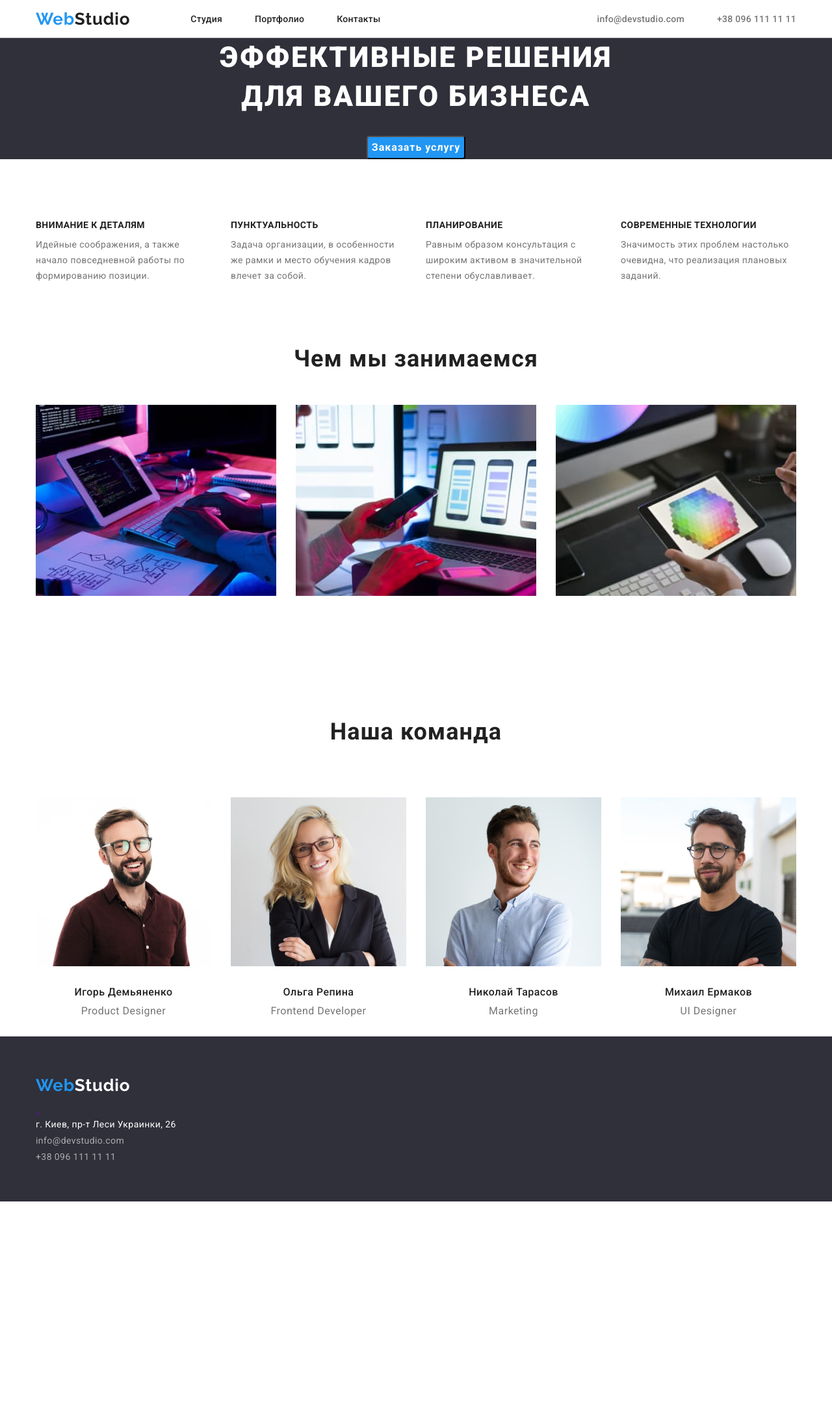
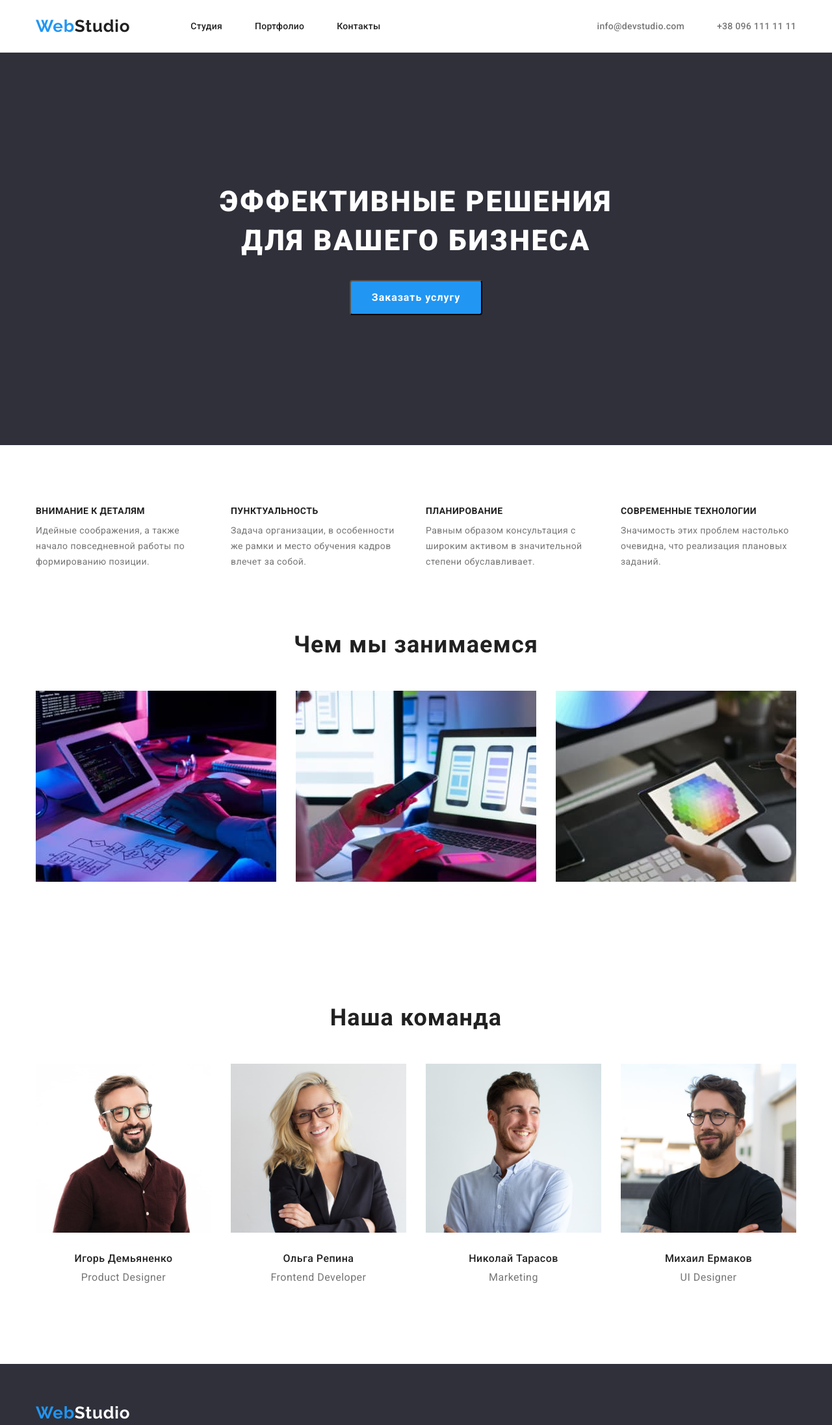
Before and after one commit to Aleksei211/goit-markup-hw-03, a plain HTML site: page index.html in a window 1280 px wide. Shown: the top 2193 px of the page at 65% size. Before the commit the page ends 1849 px from the top, so only its background shows below. Drawn offline with nearby package versions, Linux system fonts and the light colour scheme.

Commit message:
adds paddings

```diff
--- a/css/styles.css
+++ b/css/styles.css
@@ -21,6 +21,7 @@ body {
   width: 1200px;
   padding-left: 15px;
   padding-right: 15px;
+
 
 }
 .logo {
@@ -109,8 +110,8 @@ img {
 }
 .filter .item {
     margin: 0;
-    margin-bottom: 54px;
-    margin-right: 30px;
+    margin-bottom: 50px;
+    margin-right: 8px;
 }
 .filter .item:last-child {
   margin-right: 0;
@@ -122,7 +123,7 @@ img {
   color: var(--primary-bg-color);
 }
 .line {
-    border-bottom: 1px solid #757575;
+    border-bottom: 1px solid #ECECEC;
 }
 .main-nav {
   display: flex;
@@ -139,8 +140,8 @@ img {
 .site-nav .link {
   display: block;
   color: #212121;
-  padding-top: 21px;
-  padding-bottom: 21px;
+  padding-top: 32px;
+  padding-bottom: 32px;
 }
 .site-nav .link:hover,
 .site-nav .link:focus {
@@ -168,11 +169,9 @@ margin-left: auto;
   color: #2196f3;
 }
 .mail {
-  padding-bottom: 9px;
+  margin-bottom: 9px;
 }
-.tel {
-  padding-bottom: 60px;
-}
+
 .contacts {
   color: rgba(255, 255, 255, 0.6);
   font-style: normal;
@@ -188,12 +187,13 @@ margin-left: auto;
 .hero {
   background-color: var(--accent-bg-color);
   text-align: center;
-  margin-bottom: 94px;
+
 }
 
 .hero-title {
   margin-top: 0;
   margin-bottom: 30px;
+  padding-top: 200px;
   color: var(--primary-bg-color);
   font-style: normal;
   font-weight: 900;
@@ -203,9 +203,15 @@ margin-left: auto;
   letter-spacing: 0.06em;
   text-transform: uppercase;
 }
+.btn {
+  padding-bottom: 200px;
+}
 .hero-button {
+
   margin-left: auto;
   margin-right: auto;
+
+  padding: 10px 32px;
   background-color: var(--accent-color);
   color: var(--primary-bg-color);
   font-style: normal;
@@ -223,6 +229,12 @@ margin-left: auto;
  }
  .team-section {
    display: flex;
+
+
+ }
+ .team {
+   padding-top: 94px;
+   padding-bottom: 94px;
  }
  .team-card {
    margin-right: 30px;
@@ -231,9 +243,9 @@ margin-left: auto;
    margin-right: 0;
  }
 .team-section-title {
-  margin-top: 0;
-  padding-top: 94px;
-  padding-bottom: 50px;
+
+  margin: 0;
+  margin-bottom: 50px;
   color: var(--title-text-color);
   font-style: normal;
   font-weight: 700;
@@ -267,9 +279,11 @@ margin-left: auto;
 }
 .section,
 .works {
-  margin-bottom: 94px;
+  padding-bottom: 94px;
 }
-
+.section{
+  padding-top: 94px;
+}
 .section-title {
   padding: 0;
   margin: 0;
@@ -284,6 +298,23 @@ margin-left: auto;
 }
 .section-list {
   display: flex;
+}
+.text {
+  margin: 0;
+  color: var(--primary-text-color);
+  font-style: normal;
+  font-weight: 400;
+  font-size: 14px;
+  line-height: 1.71;
+  letter-spacing: 0.03em;
+}
+.feature {
+  width: 270px;
+  margin-right: 30px;
+  justify-content: space-between ;
+}
+.feature:last-child {
+  margin-right: 0;
 }
 .primary-section-title {
   margin-top: 0;
@@ -309,36 +340,11 @@ margin-left: auto;
   margin-right: 30px;
   flex-basis: calc((100%-60px) / 3);
 }
-.group-item {
-  border: 1px solid  #757575;
-}
-
-.text {
-  margin: 0;
-  color: var(--primary-text-color);
-  font-style: normal;
-  font-weight: 400;
-  font-size: 14px;
-  line-height: 1.71;
-  letter-spacing: 0.03em;
-}
-.feature {
-  width: 270px;
-  margin-right: 30px;
-  justify-content: space-between ;
-}
-.feature:last-child {
-  margin-right: 0;
-}
 
 
-footer {
-  background-color: var(--accent-bg-color);
-}
-.logo-footer {
-  margin: 0;
-  padding-top: 60px;
-  padding-bottom: 20px;
+
+
+
 }
 .portfolio {
   margin-top: 94px;
@@ -347,8 +353,8 @@ footer {
 
 .portfolio {
   margin: 0;
-  margin-bottom: 122px;
-  margin-top: 66px;
+  padding-bottom: 94px;
+  padding-top: 94px;
 }
 
 
@@ -389,6 +395,10 @@ footer {
   margin-bottom: 30px;
 
 }
+.group-item {
+  border: 1px solid  #EEEEEE;
+}
+
 .group:nth-child(3n) {
  margin-right: 0;
 }
@@ -397,7 +407,7 @@ footer {
 }
 .address-title {
   margin: 0;
-  padding-bottom: 9px;
+  margin-bottom: 9px;
   color: var(--primary-bg-color);
   font-style: normal;
   font-weight: 400;
@@ -405,3 +415,11 @@ footer {
   line-height: 1.17;
   letter-spacing: 0.03em;
 }
+
+footer {
+  padding-top: 60px;
+  padding-bottom: 60px;
+  background-color: var(--accent-bg-color);
+}
+.logo-footer {
+  margin-bottom: 20px;
--- a/index.html
+++ b/index.html
@@ -37,7 +37,7 @@
     <main>
         <section class="hero">
             <h1 class="hero-title">ЭФФЕКТИВНЫЕ РЕШЕНИЯ<br>ДЛЯ ВАШЕГО БИЗНЕСА</h1>
-            <button type="button" class=" pointer hero-button">Заказать услугу</button>
+            <div class="btn"><button type="button" class=" pointer hero-button">Заказать услугу</button></div>
         </section>
 
         <section class="section">
@@ -88,11 +88,11 @@
     </main>
     <footer>
         <div class="container">
-        <a href=""><div class="logo-footer"><span class="logo">Web</span><span class="logo-third">Studio</span></div>></a>
+        <a href=""><div class="logo-footer"><span class="logo">Web</span><span class="logo-third">Studio</span></div></a>
         <address>
             <p class=address-title>г. Киев, пр-т Леси Украинки, 26</p>
             <a href="mailto:info@devstudio.com" class="contacts"><div class="mail">info@devstudio.com</div></a>
-            <a href="tel:+380961111111" class="contacts"><div class="tel">+38 096 111 11 11</div></a>
+            <a href="tel:+380961111111" class="contacts">+38 096 111 11 11</a>
         </address>
         </div>
     </footer>
```
Also changed, not shown: portfolio.html (+3 -5 lines), 1 other file.
